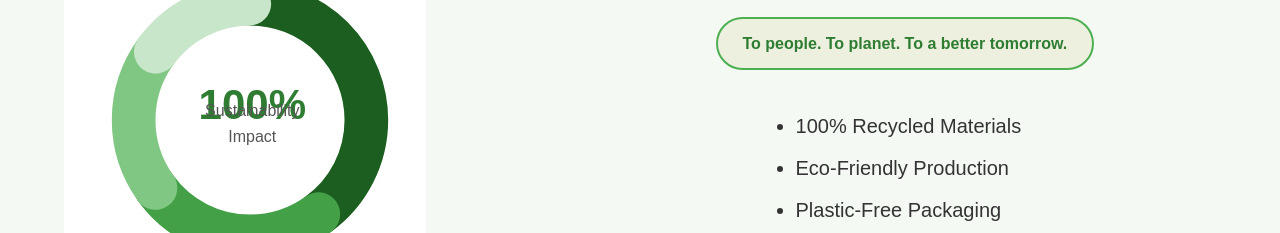
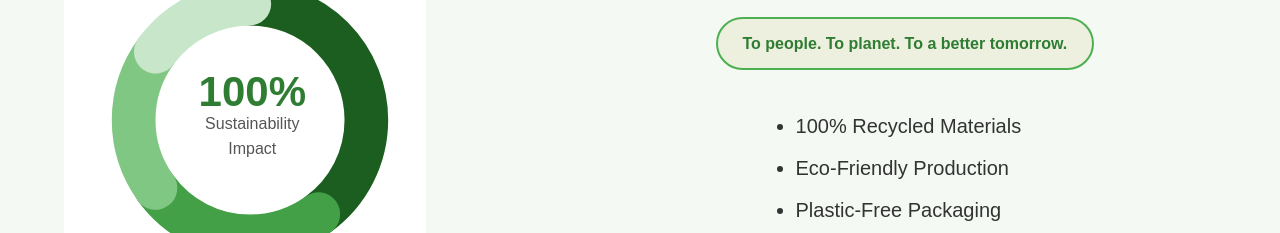
Before and after one commit to pallab825020/eco-vibe, a plain HTML site: page index.html in a window 1280 px wide. Shown: the part 4691-4924 px from the top of the page. Drawn offline with nearby package versions, Linux system fonts and the light colour scheme.

Commit message:
fix issue

```diff
--- a/index.html
+++ b/index.html
@@ -397,7 +397,7 @@
             <circle class="seg4" cx="110" cy="110" r="80"></circle>
         </svg>
         <div class="chart-center">
-            <h2 id="counter">0%</h2>
+            <h2 id="counter">0%</h2><br>
             <p>Sustainability<br>Impact</p>
         </div>
     </div>
```
